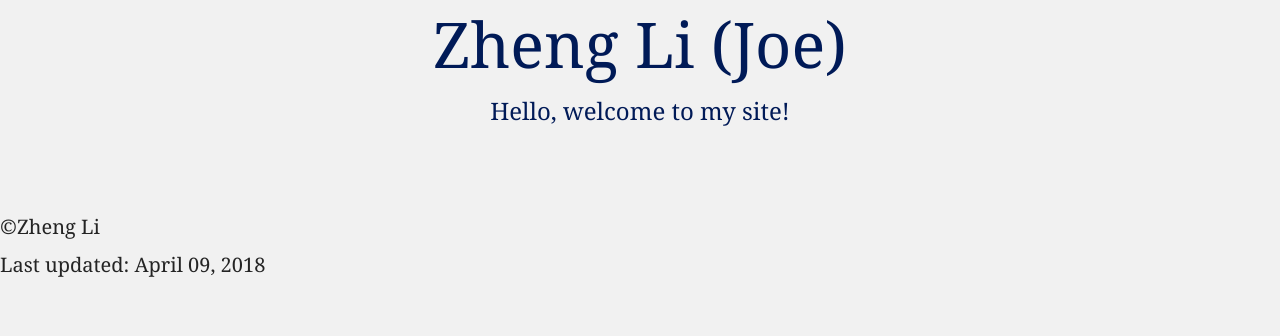
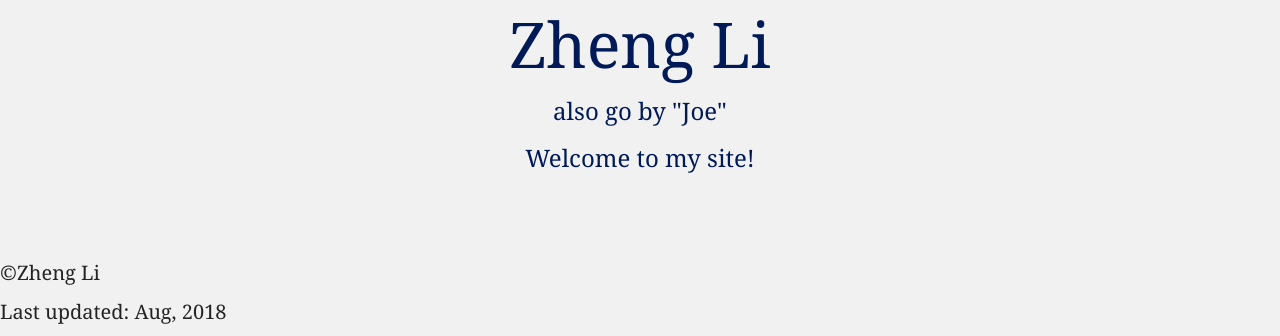
Before and after one commit to jzhengli/jzhengli.github.io-archived, a plain HTML site: page index.html in a window 1280 px wide. Shown: the part 481-817 px from the top of the page. Drawn offline with nearby package versions, Linux system fonts and the light colour scheme.

Commit message:
Minor changes
updated home page greeting, marker popup message, skill section in experience page

```diff
--- a/index.html
+++ b/index.html
@@ -26,7 +26,7 @@
                         L.tileLayer('https://api.tiles.mapbox.com/v4/{id}/{z}/{x}/{y}.png?access_token={accessToken}',
                                     {attribution: 'Map data &copy; <a href="http://openstreetmap.org">OpenStreetMap</a> contributors, <a href="http://creativecommons.org/licenses/by-sa/2.0/">CC-BY-SA</a>, Imagery © <a href="http://mapbox.com">Mapbox</a>', maxZoom: 10,
                                     id: 'mapbox.streets', accessToken:'pk.eyJ1IjoiemxpLXdpc2MiLCJhIjoiY2pjdHVwNjc5MDJ0bDJxbWpmOHllejYweiJ9.zsVQQz34Ie2vf5Ma6dDs_A'}).addTo(mymap);
-                        var marker = L.marker([35.226915, -80.839151]).addTo(mymap).bindPopup('Was trying make this teardrop larger but not yet figured out how...');
+                        var marker = L.marker([35.226915, -80.839151]).addTo(mymap).bindPopup('Enjoying life in the Queen City!');
                     </script>
                 </div>
             </div>
@@ -55,14 +55,15 @@
         <!--My name-->
         <div class="jumbotron">
             <div class="container">
-                <h1>Zheng Li (Joe)</h1>
-                <h3>Hello, welcome to my site!</h3>
+                <h1>Zheng Li</h1>
+                <h3> also go by "Joe"</h3>
+                <h3>Welcome to my site!</h3>
             </div>
         </div>
         <!-- end #content -->
             <footer>
                 <p>©Zheng Li</p>
-                <p>Last updated: April 09, 2018</p>
+                <p>Last updated: Aug, 2018</p>
             </footer>
         <!-- end #wrapper -->
 
```
Also changed, not shown: experience.html (+1 -1 lines).
